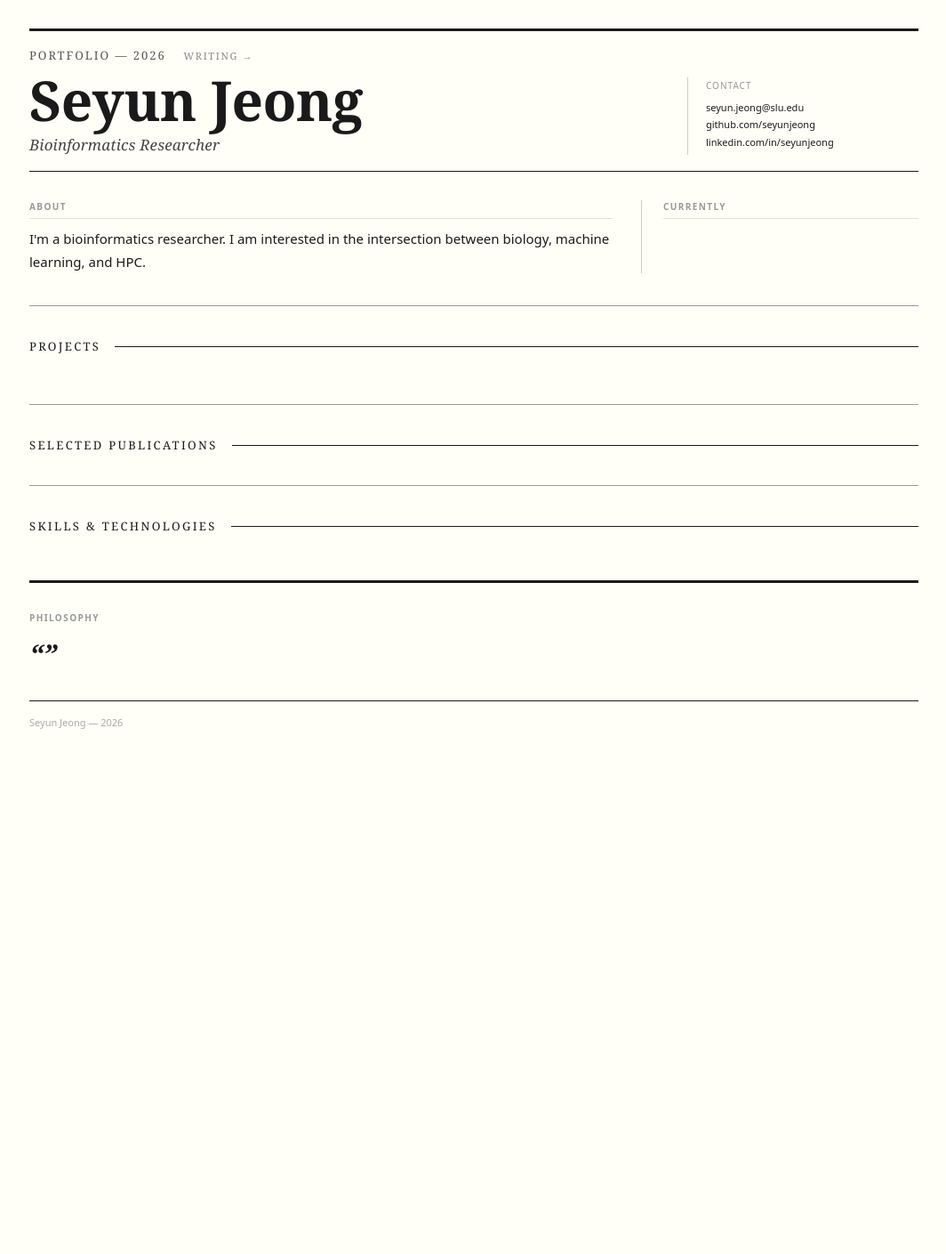
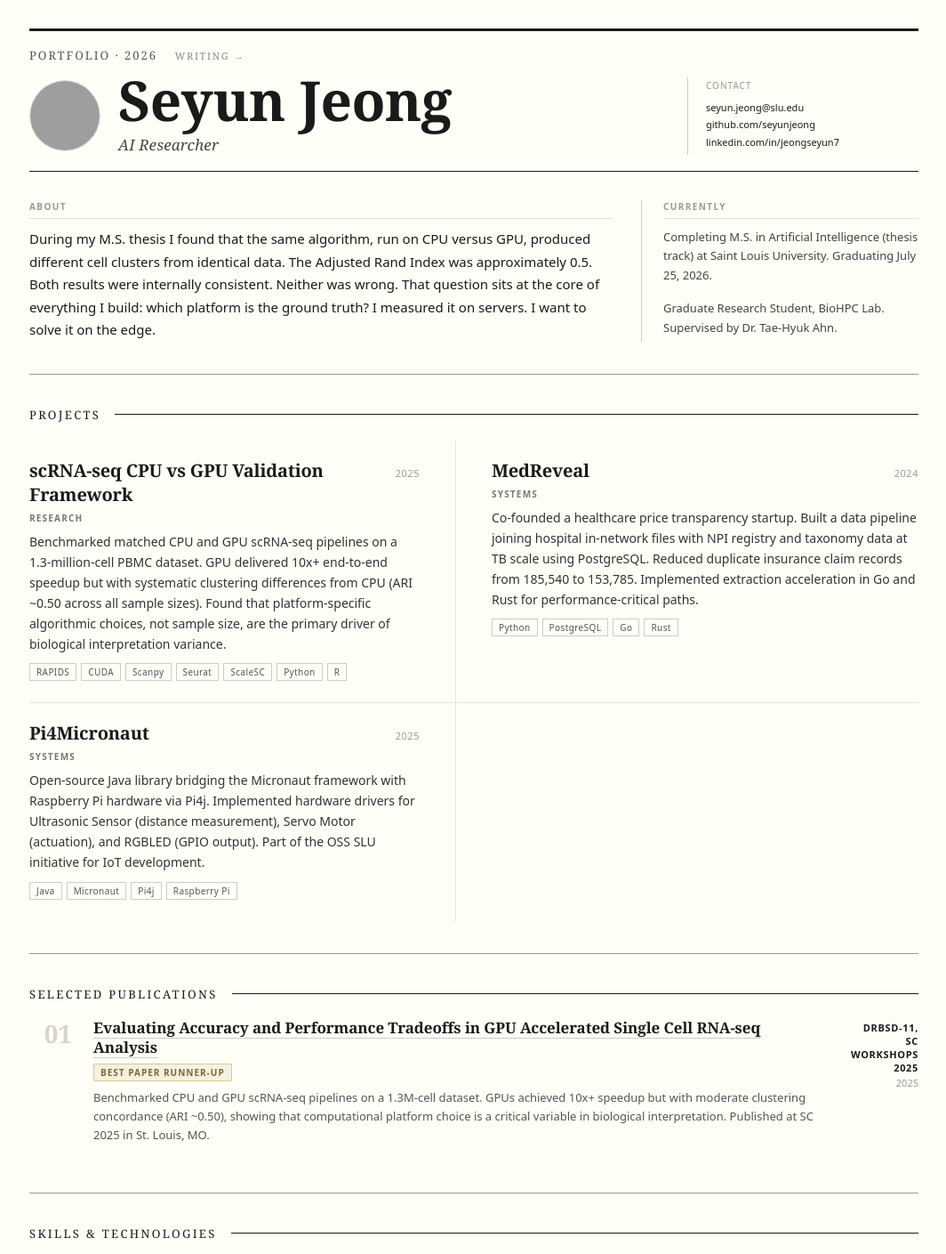
Before and after one commit to Seyun-Jeong/portifolio, a React (Vite) app: page / in a window 1280 px wide. Shown: the top 1409 px of the page at 89% size, without its empty margins (107-1171 px from the left). Before the commit the page ends 879 px from the top, so only its background shows below. Built offline with nearby package versions, Linux system fonts and the light colour scheme; grey boxes are pictures that could not be loaded.

Commit message:
update: main page contents

```diff
--- a/package.json
+++ b/package.json
@@ -7,7 +7,8 @@
     "dev": "vite",
     "build": "vite build",
     "lint": "oxlint",
-    "preview": "vite preview"
+    "preview": "vite preview",
+    "pdf": "node scripts/generate-pdf.mjs"
   },
   "dependencies": {
     "react": "^19.2.7",
@@ -19,6 +20,7 @@
     "@types/react-dom": "^19.2.3",
     "@vitejs/plugin-react": "^6.0.2",
     "oxlint": "^1.69.0",
+    "puppeteer": "^25.3.0",
     "vite": "^8.1.0"
   }
 }
--- a/src/App.css
+++ b/src/App.css
@@ -62,6 +62,7 @@ a:hover {
   /* Don't expand mailto: and github links — too noisy */
   a[href^="mailto:"]::after,
   a[href^="https://github"]::after,
+  a[href^="https://www.linkedin"]::after,
   a[href^="https://linkedin"]::after {
     content: "";
   }
--- a/src/components/Cover.jsx
+++ b/src/components/Cover.jsx
@@ -1,5 +1,6 @@
 import { Link } from 'react-router-dom';
 import { identity } from '../data/content';
+import seyunPhoto from '../assets/seyun_jeong.jpg';
 
 export default function Cover() {
   return (
@@ -30,9 +31,10 @@ export default function Cover() {
             alignItems: 'center',
           }}
         >
-          <span>Portfolio — {new Date().getFullYear()}</span>
+          <span>Portfolio · {new Date().getFullYear()}</span>
           <Link
             to="/blog"
+            className="no-print"
             style={{
               color: '#888',
               textDecoration: 'none',
@@ -43,6 +45,21 @@ export default function Cover() {
             Writing →
           </Link>
         </div>
+        <div style={{ display: 'flex', alignItems: 'flex-end', gap: '20px' }}>
+          <img
+            src={seyunPhoto}
+            alt="Seyun Jeong"
+            style={{
+              width: '80px',
+              height: '80px',
+              borderRadius: '50%',
+              objectFit: 'cover',
+              flexShrink: 0,
+              marginBottom: '4px',
+              border: '1px solid #e0e0e0',
+            }}
+          />
+          <div>
             <h1
               style={{
                 fontFamily: 'Georgia, serif',
@@ -68,6 +85,8 @@ export default function Cover() {
             >
               {identity.title}
             </p>
+          </div>
+        </div>
       </div>
 
       <div
@@ -109,7 +128,7 @@ export default function Cover() {
             rel="noreferrer"
             style={{ color: '#1a1a1a', textDecoration: 'none' }}
           >
-            linkedin.com/in/seyunjeong
+            linkedin.com/in/jeongseyun7
           </a>
         </div>
       </div>
--- a/src/components/Identity.jsx
+++ b/src/components/Identity.jsx
@@ -36,7 +36,7 @@ export default function Identity() {
               margin: '0 0 16px 0',
             }}
           >
-
+            {identity.currently.line1}
           </p>
           <p
             style={{
@@ -47,7 +47,7 @@ export default function Identity() {
               margin: '0',
             }}
           >
-
+            {identity.currently.line2}
           </p>
         </div>
       </div>
--- a/src/components/Philosophy.jsx
+++ b/src/components/Philosophy.jsx
@@ -69,7 +69,7 @@ export default function Philosophy() {
           justifyContent: 'space-between',
         }}
       >
-        <span>Seyun Jeong — {new Date().getFullYear()}</span>
+        <span>Seyun Jeong · {new Date().getFullYear()}</span>
         <span></span>
       </footer>
     </section>
--- a/src/components/Publications.jsx
+++ b/src/components/Publications.jsx
@@ -42,8 +42,39 @@ export default function Publications() {
                     letterSpacing: '-0.1px',
                   }}
                 >
-                  {pub.title}
+                  {pub.link ? (
+                    <a
+                      href={pub.link}
+                      target="_blank"
+                      rel="noopener noreferrer"
+                      style={{ color: 'inherit', textDecoration: 'none', borderBottom: '1px solid #ccc' }}
+                    >
+                      {pub.title}
+                    </a>
+                  ) : (
+                    pub.title
+                  )}
                 </h3>
+                {pub.award && (
+                  <div
+                    style={{
+                      display: 'inline-block',
+                      fontFamily: 'system-ui, sans-serif',
+                      fontSize: '10px',
+                      fontWeight: '700',
+                      letterSpacing: '0.1em',
+                      textTransform: 'uppercase',
+                      color: '#7a6a3a',
+                      background: '#f5f0e0',
+                      border: '1px solid #d8c88a',
+                      borderRadius: '2px',
+                      padding: '2px 7px',
+                      marginBottom: '8px',
+                    }}
+                  >
+                    {pub.award}
+                  </div>
+                )}
                 <p
                   style={{
                     fontFamily: 'system-ui, sans-serif',
--- a/src/data/content.js
+++ b/src/data/content.js
@@ -1,41 +1,82 @@
 export const identity = {
   name: 'Seyun Jeong',
-  title: 'Bioinformatics Researcher',
-  bio: "I'm a bioinformatics researcher. I am interested in the intersection between biology, machine learning, and HPC.",
+  title: 'AI Researcher',
+  bio: 'During my M.S. thesis I found that the same algorithm, run on CPU versus GPU, produced different cell clusters from identical data. The Adjusted Rand Index was approximately 0.5. Both results were internally consistent. Neither was wrong. That question sits at the core of everything I build: which platform is the ground truth? I measured it on servers. I want to solve it on the edge.',
   email: 'seyun.jeong@slu.edu',
   github: 'https://github.com/Seyun-Jeong',
   linkedin: 'https://www.linkedin.com/in/jeongseyun7/',
+  currently: {
+    line1: 'Completing M.S. in Artificial Intelligence (thesis track) at Saint Louis University. Graduating July 25, 2026.',
+    line2: 'Graduate Research Student, BioHPC Lab. Supervised by Dr. Tae-Hyuk Ahn.',
+  },
 };
 
 export const projects = [
-  // {
-  //   id: 1,
-  //   name: '',
-  //   stack: [],
-  //   description: '',
-  //   year: '',
-  //   category: '',
-  // },
+  {
+    id: 1,
+    name: 'scRNA-seq CPU vs GPU Validation Framework',
+    stack: ['RAPIDS', 'CUDA', 'Scanpy', 'Seurat', 'ScaleSC', 'Python', 'R'],
+    description: 'Benchmarked matched CPU and GPU scRNA-seq pipelines on a 1.3-million-cell PBMC dataset. GPU delivered 10x+ end-to-end speedup but with systematic clustering differences from CPU (ARI ~0.50 across all sample sizes). Found that platform-specific algorithmic choices, not sample size, are the primary driver of biological interpretation variance.',
+    year: '2025',
+    category: 'Research',
+    link: 'https://github.com/Seyun-Jeong/scrna-benchmark',
+  },
+  {
+    id: 2,
+    name: 'MedReveal',
+    stack: ['Python', 'PostgreSQL', 'Go', 'Rust'],
+    description: 'Co-founded a healthcare price transparency startup. Built a data pipeline joining hospital in-network files with NPI registry and taxonomy data at TB scale using PostgreSQL. Reduced duplicate insurance claim records from 185,540 to 153,785. Implemented extraction acceleration in Go and Rust for performance-critical paths.',
+    year: '2024',
+    category: 'Systems',
+    link: 'https://github.com/Seyun-Jeong/price-transparency-in-healthcare',
+  },
+  {
+    id: 3,
+    name: 'Pi4Micronaut',
+    stack: ['Java', 'Micronaut', 'Pi4j', 'Raspberry Pi'],
+    description: 'Open-source Java library bridging the Micronaut framework with Raspberry Pi hardware via Pi4j. Implemented hardware drivers for Ultrasonic Sensor (distance measurement), Servo Motor (actuation), and RGBLED (GPIO output). Part of the OSS SLU initiative for IoT development.',
+    year: '2025',
+    category: 'Systems',
+    link: 'https://github.com/oss-slu/Pi4Micronaut',
+  },
 ];
 
 export const publications = [
-  // {
-  //   id: 1,
-  //   title: '',
-  //   venue: '',
-  //   year: '',
-  //   description: '',
-  // },
+  {
+    id: 1,
+    title: 'Evaluating Accuracy and Performance Tradeoffs in GPU Accelerated Single Cell RNA-seq Analysis',
+    venue: 'DRBSD-11, SC Workshops 2025',
+    year: '2025',
+    award: 'Best Paper Runner-Up',
+    description: 'Benchmarked CPU and GPU scRNA-seq pipelines on a 1.3M-cell dataset. GPUs achieved 10x+ speedup but with moderate clustering concordance (ARI ~0.50), showing that computational platform choice is a critical variable in biological interpretation. Published at SC 2025 in St. Louis, MO.',
+    link: 'https://doi.org/10.1145/3731599.3767378',
+  },
 ];
 
 export const skills = [
-  // {
-  //   category: '',
-  //   items: [],
-  // },
+  {
+    category: 'Languages',
+    items: ['Python', 'C++', 'bash', 'SQL', 'Java', 'R'],
+  },
+  {
+    category: 'GPU & HPC',
+    items: ['CUDA', 'RAPIDS', 'PyTorch', 'SLURM / sbatch'],
+  },
+  {
+    category: 'Bioinformatics',
+    items: ['Scanpy', 'Seurat', 'ScaleSC'],
+  },
+  {
+    category: 'Data & Systems',
+    items: ['PostgreSQL', 'Docker', 'Pi4j'],
+  },
+  {
+    category: 'Learning',
+    items: ['AWS', 'Go', 'Rust'],
+  },
 ];
 
 export const philosophy = {
-  motto: '',
-  statement: '',
+  motto: 'Great things will happen for you by spoiling others.',
+  statement: 'Consistency compounds. I log what I built, what broke, and what I learned. Not for performance reviews. Because progress only becomes visible in retrospect. Team first.',
 };
```
Also changed, not shown: scripts/generate-pdf.mjs (added, +27 -0 lines), 2 other files (tests, documents, lock files or other folders). Lines whose indentation alone changed are shown as unchanged.
